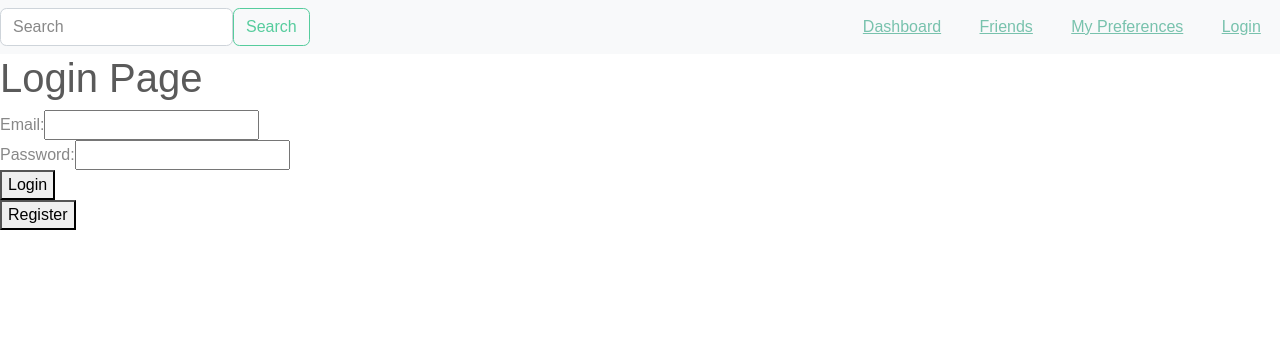
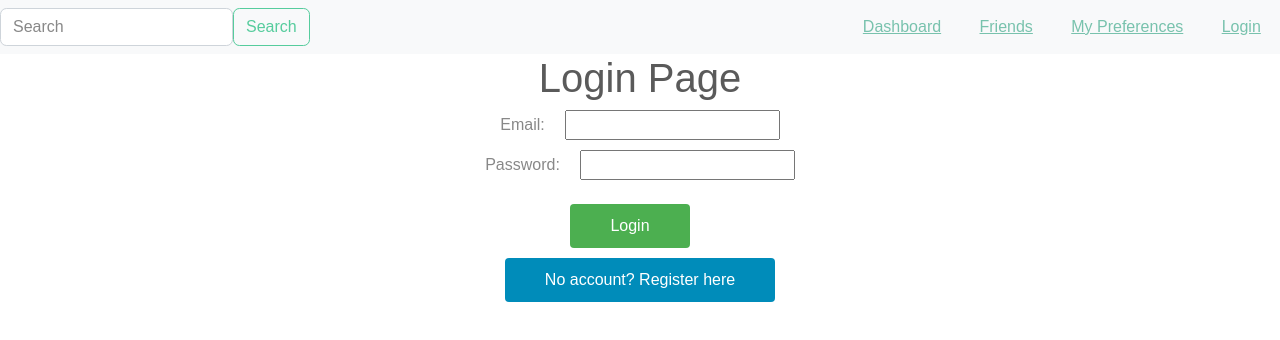
Before and after one commit to amir-aliyu/yakumbo, a React (Create React App) app in the folder frontend/: page /login in a window 1280 px wide. Shown: the top 340 px of the page. Built offline with nearby package versions, Linux system fonts and the light colour scheme; no server answers; a web font is replaced by a local one.

Commit message:
improved login ui and navigate to dashboard on successful login

```diff
--- a/frontend/src/components/LoginPage/LoginPage.tsx
+++ b/frontend/src/components/LoginPage/LoginPage.tsx
@@ -43,6 +43,9 @@ const LoginPage: React.FC = () => {
         });
         const data = await response.text();
         if (response.ok) {
+
+            // Navigate to /dashboard
+            window.location.href = '/dashboard';
           console.log(data);
         } else {
           throw new Error(data || 'Error logging in');
@@ -96,25 +99,35 @@ const LoginPage: React.FC = () => {
     }, [name, email, password]);
 
     return (
+        <div style={{ textAlign: 'center' }}>
+            <h1>{loginPage ? "Login Page" : "Registration Page"}</h1>
+            <form onSubmit={handleSubmit} >
+                {!loginPage && (
                     <div>
-            <h1>{loginPage ? "Login Page" : "Registration Page"}</h1>
-            <form onSubmit={handleSubmit}>
-                {!loginPage && <div>
                         <label>Name:</label>
                         <input type="text" value={name} onChange={(e) => setName(e.target.value)} />
-                </div>}
+                    </div>
+                )}
+                <div style={{ display: 'flex', justifyContent: 'center' }}>
                     <div>
-                    <label>Email:</label>
+                        <label style={{marginRight: '20px'}}>Email: </label>
                         <input type="email" value={email} onChange={handleEmailChange} />
                     </div>
+                </div>
+                <div style={{ display: 'flex', justifyContent: 'center' , marginTop: '10px'}}>
                     <div>
-                    <label>Password:</label>
+                        <label style={{marginRight: '20px'}}>Password: </label>
                         <input type="password" value={password} onChange={handlePasswordChange} />
                     </div>
-                <button type="submit">{loginPage ? "Login" : "Register"}</button>
+                </div>
+                <br/>
+                <div style={{ display: 'flex', justifyContent: 'center' }}>
+                </div>
+                <button onClick={handleSubmit} type="submit" style={{ backgroundColor: '#4CAF50', color: 'white', padding: '10px 40px', border: 'none', borderRadius: '4px', cursor: 'pointer', marginRight: '20px' }}>{loginPage ? "Login" : "Register"}</button>
             </form>
+            <button onClick={toggleLoginPage} style={{ backgroundColor: '#008CBA', color: 'white', padding: '10px 40px', border: 'none', borderRadius: '4px', cursor: 'pointer', marginTop: '10px' }}>{loginPage ? "No account? Register here" : "Have an account? Login here"}</button>
+
             {/* <button onClick={testingCookie}>TESTING</button> */}
-            <button onClick={toggleLoginPage}>{loginPage ? "Register" : "Login"}</button>
         </div>
     );
 };
```
Lines whose indentation alone changed are shown as unchanged.
